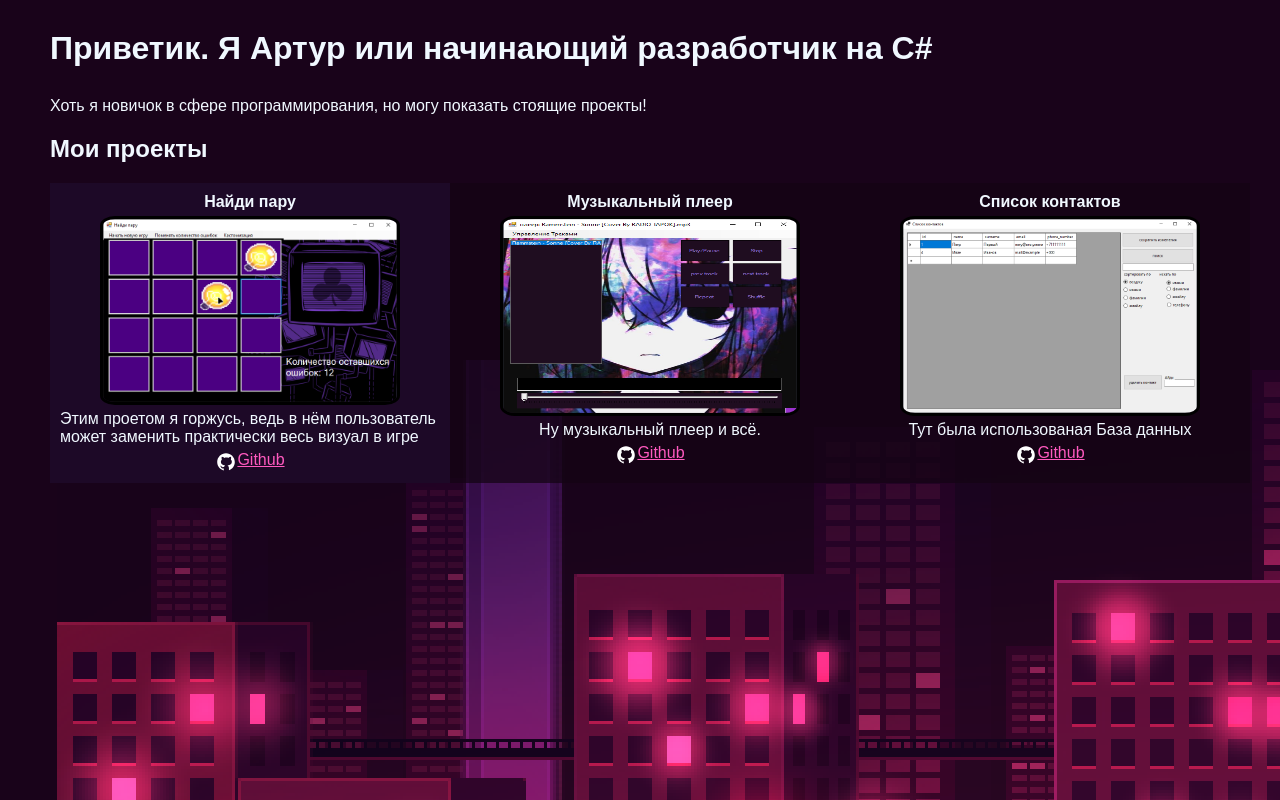
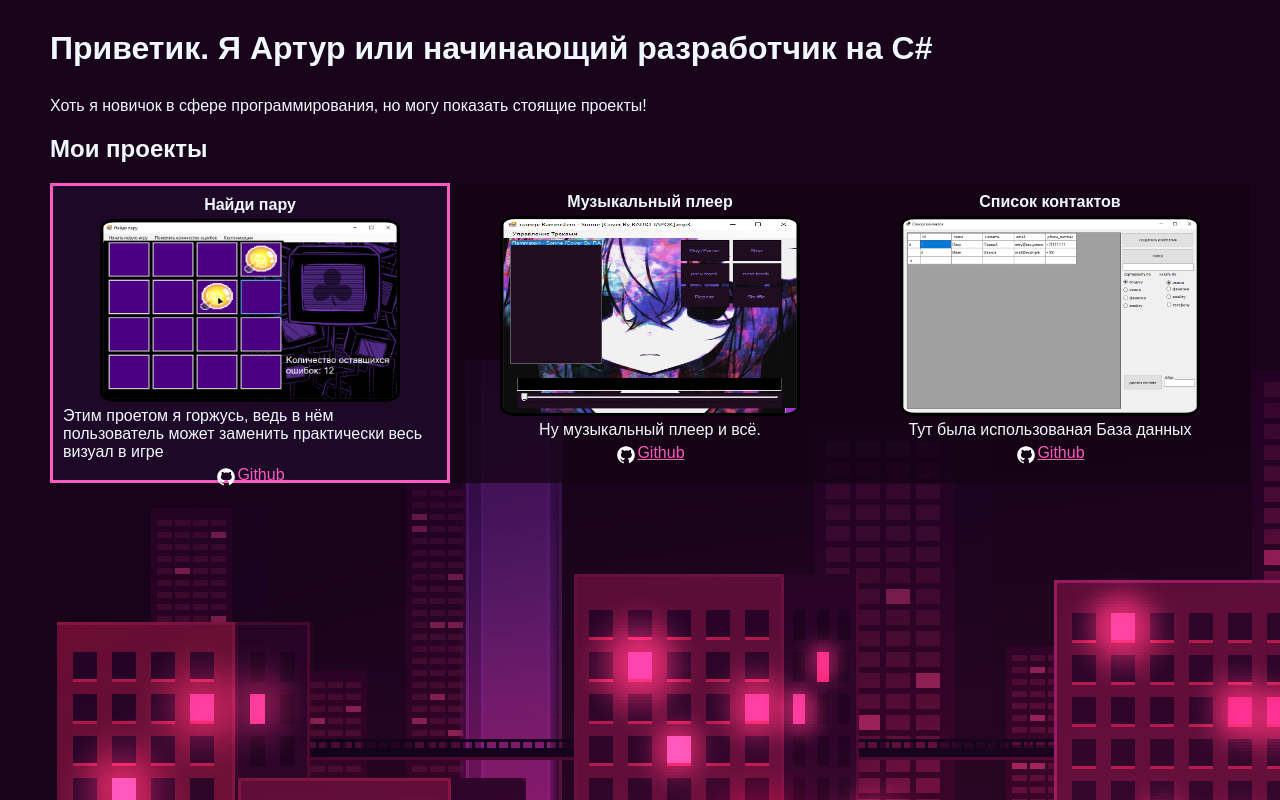
Before and after one commit to AvGyStoooo/AvGyStoooo.github.io, a plain HTML site: page index.html in a window 1280 px wide. In both pictures the pointer is over the element 250 px from the left and 333 px from the top of the page. Drawn offline with Linux system fonts and the light colour scheme.

Commit message:
Update style.css
added border transition

```diff
--- a/style.css
+++ b/style.css
@@ -52,6 +52,7 @@ a{
 
 .project:hover {
     background-color: rgba(30, 10, 40, 0.99);
+    border: 3px solid rgb(255,90,191);
 }
 
 .project img {
```
